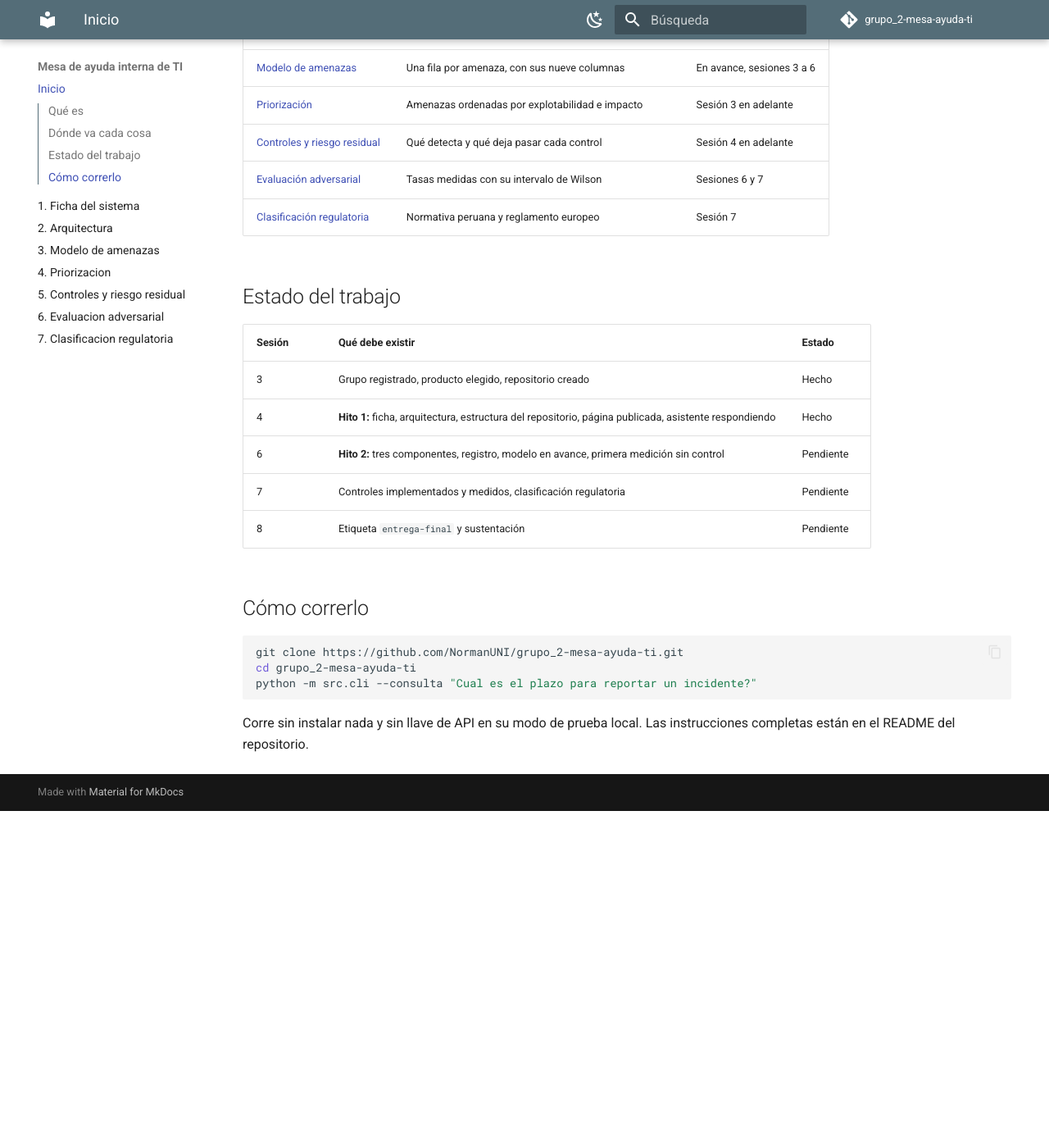
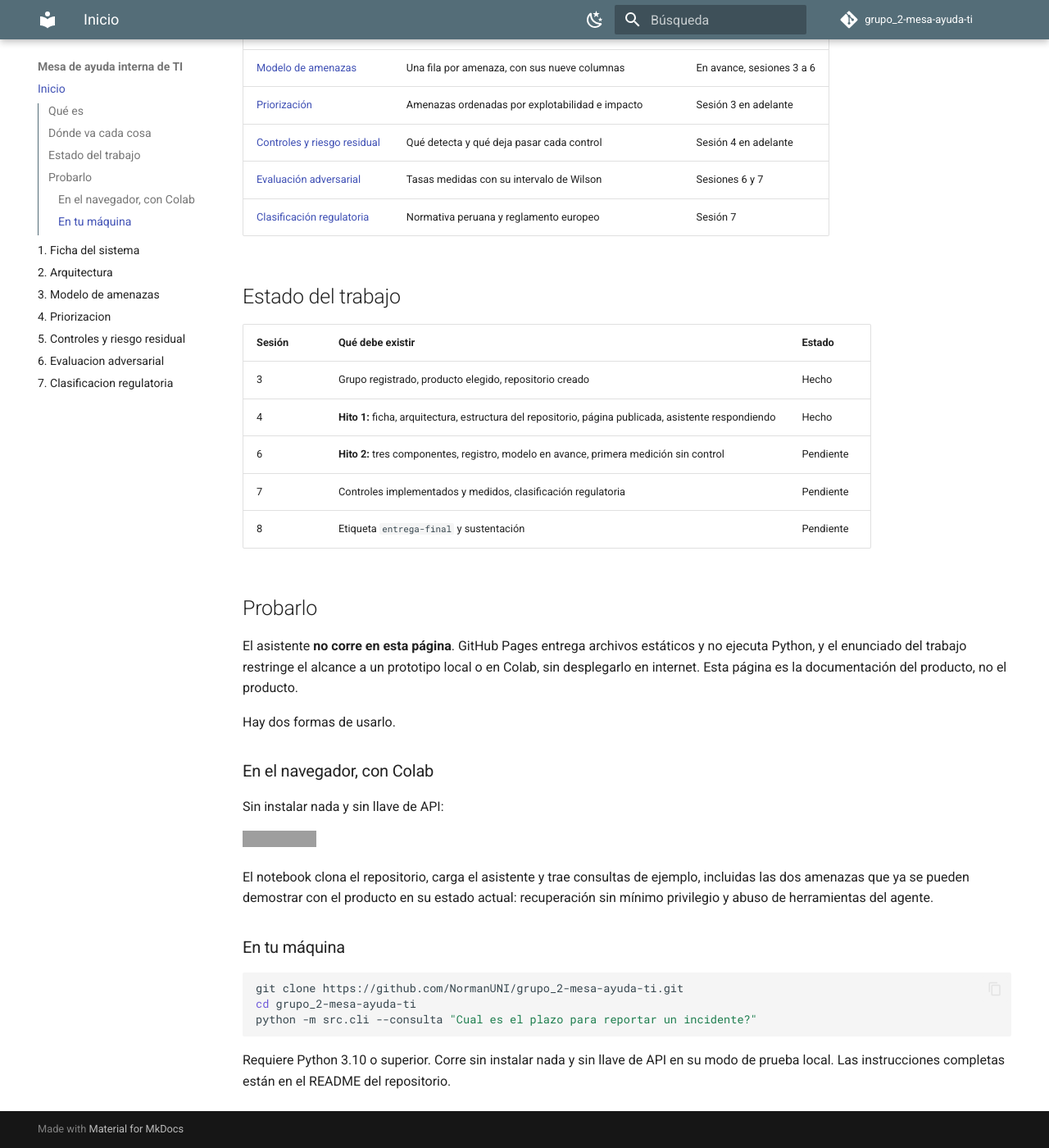
Before and after one commit to NormanUNI/grupo_2-mesa-ayuda-ti, an MkDocs documentation site: the page built from docs/index.md, in a window 1280 px wide and 1400 px high, scrolled down 748 px. Shown: the whole window at 82% size. Built offline with MkDocs 1.6.1 and Material for MkDocs 9.7.7, drawn with Linux system fonts in a browser that asks for light colours; comment, search, counter and statistics services are not loaded; before the commit the page ends 1737 px from its top, so only the background shows below that; grey boxes are pictures that could not be loaded.

Commit message:
Notebook de Colab para usar el asistente desde el navegador

````diff
--- a/docs/index.md
+++ b/docs/index.md
@@ -41,7 +41,26 @@ qué tan efectiva resulta esa defensa.
 | 7 | Controles implementados y medidos, clasificación regulatoria | Pendiente |
 | 8 | Etiqueta `entrega-final` y sustentación | Pendiente |
 
-## Cómo correrlo
+## Probarlo
+
+El asistente **no corre en esta página**. GitHub Pages entrega archivos estáticos y no
+ejecuta Python, y el enunciado del trabajo restringe el alcance a un prototipo local o
+en Colab, sin desplegarlo en internet. Esta página es la documentación del producto, no
+el producto.
+
+Hay dos formas de usarlo.
+
+### En el navegador, con Colab
+
+Sin instalar nada y sin llave de API:
+
+[![Abrir en Colab](https://colab.research.google.com/assets/colab-badge.svg)](https://colab.research.google.com/github/NormanUNI/grupo_2-mesa-ayuda-ti/blob/main/notebooks/mesa_de_ayuda.ipynb)
+
+El notebook clona el repositorio, carga el asistente y trae consultas de ejemplo,
+incluidas las dos amenazas que ya se pueden demostrar con el producto en su estado
+actual: recuperación sin mínimo privilegio y abuso de herramientas del agente.
+
+### En tu máquina
 
 ```bash
 git clone https://github.com/NormanUNI/grupo_2-mesa-ayuda-ti.git
@@ -49,5 +68,5 @@ cd grupo_2-mesa-ayuda-ti
 python -m src.cli --consulta "Cual es el plazo para reportar un incidente?"
 ```
 
-Corre sin instalar nada y sin llave de API en su modo de prueba local. Las
-instrucciones completas están en el README del repositorio.
+Requiere Python 3.10 o superior. Corre sin instalar nada y sin llave de API en su modo
+de prueba local. Las instrucciones completas están en el README del repositorio.
````
Also changed, not shown: 1 other file.
